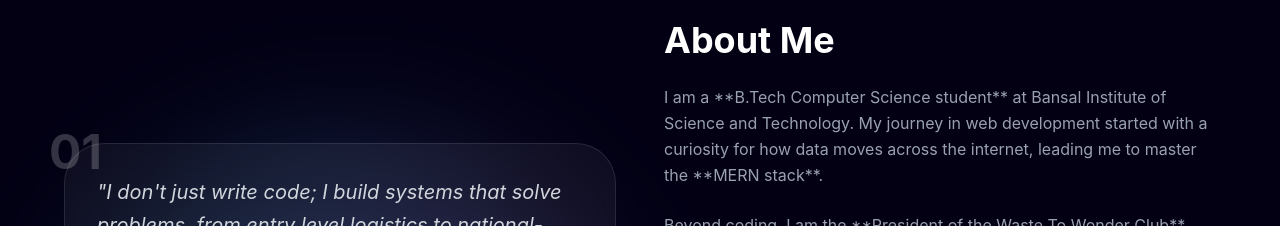
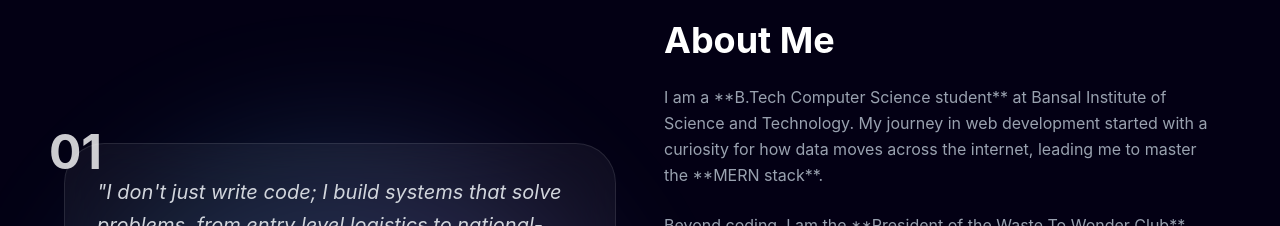
Before and after one commit to harsh835-git/harsh-portfolio, a React (Vite) app in the folder harsh-portfolio/: page / in a window 1280 px wide. Shown: the part 860-1086 px from the top of the page. Built offline with nearby package versions, Linux system fonts and the light colour scheme.

Commit message:
About fix

```diff
--- a/harsh-portfolio/src/components/About.jsx
+++ b/harsh-portfolio/src/components/About.jsx
@@ -14,7 +14,7 @@ const About = () => {
         >
           <div className="w-full aspect-square bg-gradient-to-br from-cyan-500/20 to-purple-500/20 rounded-full blur-3xl absolute inset-0"></div>
           <div className="relative z-10 p-8 bg-white/5 border border-white/10 backdrop-blur-xl rounded-[2.5rem]">
-            <h3 className="text-5xl font-bold text-white/20 absolute -top-4 -left-4">01</h3>
+            <h3 className="text-5xl font-bold text-white/80 absolute -top-4 -left-4">01</h3>
             <p className="text-xl leading-relaxed text-gray-300 italic">
               "I don't just write code; I build systems that solve problems, from entry level logistics to national-level hackathon challenges."
             </p>
```
